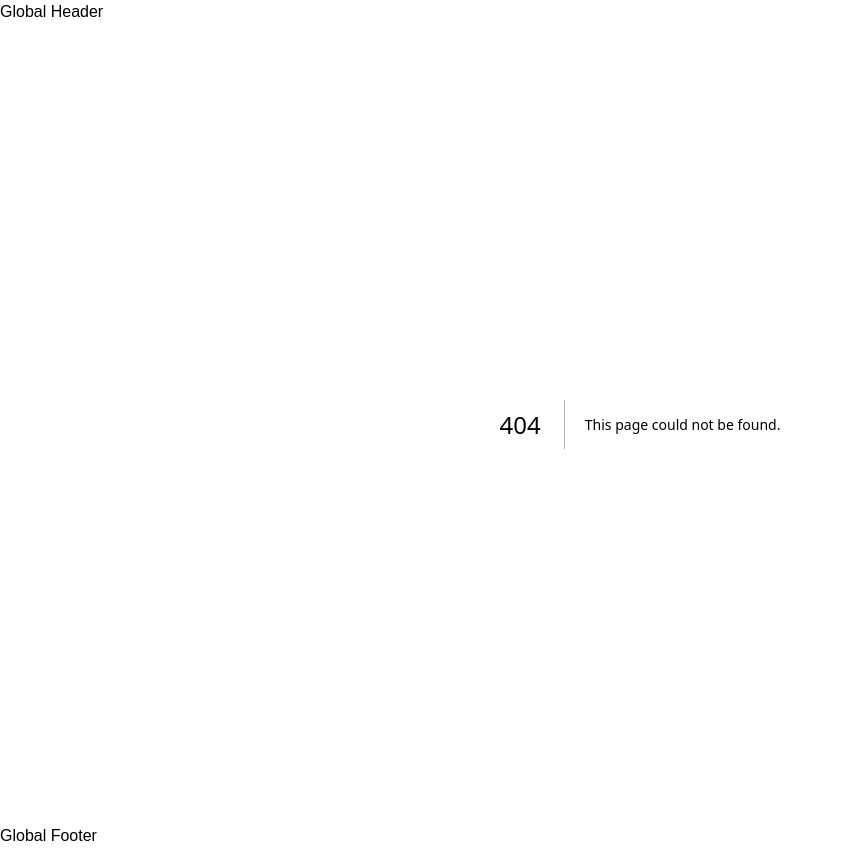
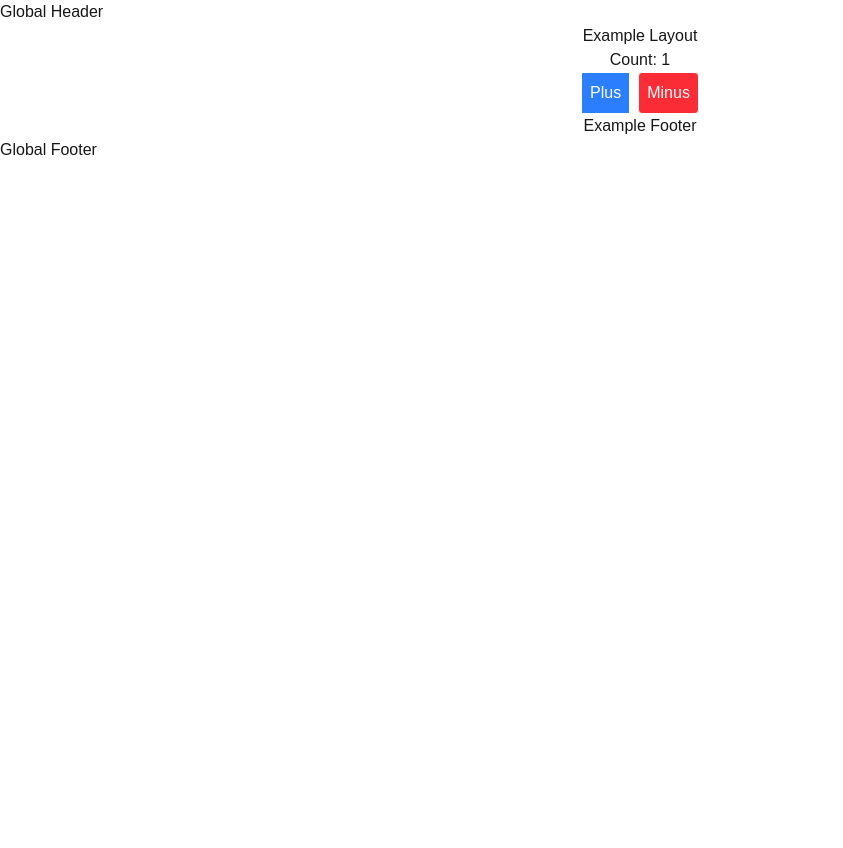
Before and after one commit to asrim10/next-35b, a Next.js app: page /example/state in a window 1280 px wide. Before the commit this address had no page. Shown: the whole page, without its empty margins (0-843 px from the left). After the commit the page ends 800 px from the top, so only its background shows below. Built offline with nearby package versions, Linux system fonts and the light colour scheme.

Commit message:
useState, useEffect

```diff
--- a/app/(auth)/register/page.tsx
+++ b/app/(auth)/register/page.tsx
@@ -1,9 +1,9 @@
 import RegisterForm from "../_components/register-form";
 export default function Page() { //nap
     return (
-        <div>
+        <div className="items-center text-center">
             Register Page
-            <RegisterForm/>
+            <RegisterForm />
         </div>
     );
 }
--- /dev/null
+++ b/app/example/state/page.tsx
@@ -0,0 +1,41 @@
+"use client";
+
+import { useState, useEffect } from "react";
+
+// user interactivity/ states
+
+export default function Page() {
+  const [count, setCount] = useState(1);
+  //set hooks
+  //[value , setter func]
+  // state is a variable that causes component to re-render when changed
+  //When count changes, component using "count" re-renders
+    const handlePlus = () => {
+        setCount(count + 1);
+    }
+
+    //dependency check/watch
+    useEffect(() => {
+        alert("Component mounted")
+    }, []);
+
+    useEffect(() => {
+        if (count === 0) {
+            alert("Count is zero")
+        }
+    }, [count]); //every time count changes, this funcions runs
+    //[count, var2, ...] multiple dependencies can be watched
+
+  return (
+    <div>
+          <div>Count: {count}</div>
+          <button onClick={handlePlus} className="border p-2 bg-blue-500 text-white">
+              Plus
+          </button>
+          <button onClick={() => setCount(count - 1)} //update with arrow function
+              className="border p-2 bg-red-500 text-white rounded ml-2">
+              Minus
+          </button>
+    </div>
+  );
+}
```
